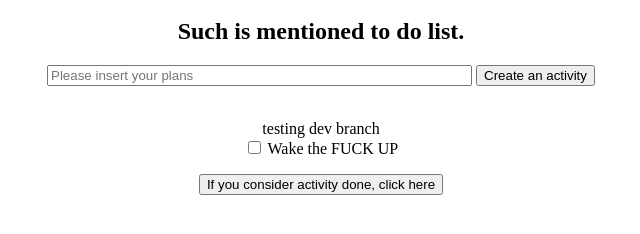
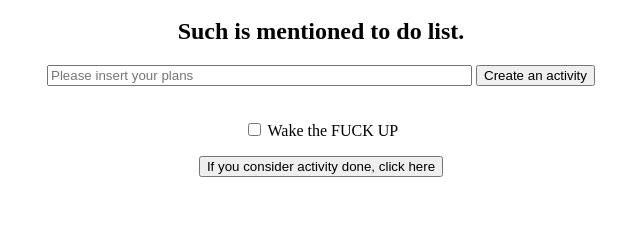
Before and after one commit to ujfator/huse, a plain HTML site: page index.html in a window 1280 px wide. Shown: the part 48-282 px from the top of the page, without its empty margins (319-959 px from the left). Drawn offline with nearby package versions, Linux system fonts and the light colour scheme.

```diff
--- a/index.html
+++ b/index.html
@@ -18,7 +18,6 @@
         </form>
 
         <br>
-        <span>testing dev branch</span>
         <div ng-repeat="x in todoList">
             <input type="checkbox" ng-model="x.done"> <span ng-bind="x.todoText"></span>
         </div>
```
